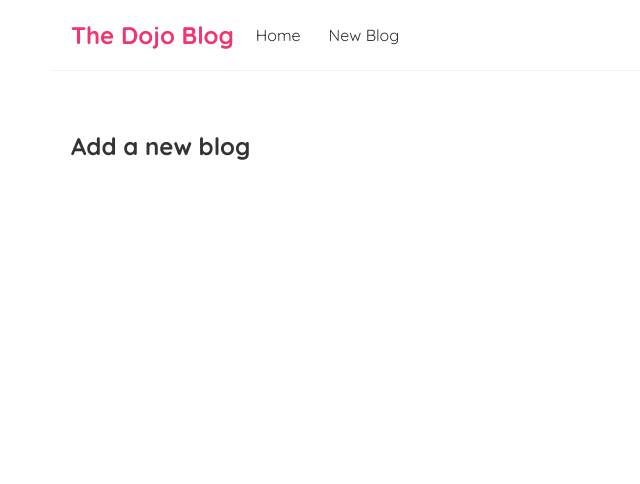
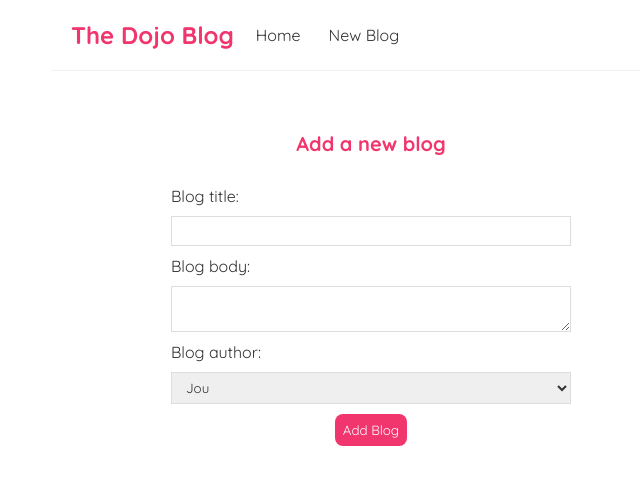
Before and after one commit to Aybak3k/reactjs-simple-blog, a React (Create React App) app: page /create in a window 1280 px wide. Shown: the top 484 px of the page, without its empty margins (269-909 px from the left). Built offline with nearby package versions, Linux system fonts and the light colour scheme.

Commit message:
idk a proper msg dammit!

```diff
--- a/src/App.js
+++ b/src/App.js
@@ -37,3 +37,5 @@ export default App;
 // - delete node_modules and package-lock
 // - npm install
 // - _then_ npm start
+
+// npx json-server --watch data/db.json --port 5000
--- a/src/Create.js
+++ b/src/Create.js
@@ -1,7 +1,38 @@
+import { useState } from "react";
+
+
 const Create = () => {
+    const [title, setTitle] = useState('')
+    const [body, setBody] = useState('')
+    const [author, setAuthor] = useState('jou')
+
     return (
         <div className="create">
             <h2>Add a new blog</h2>
+            <form>
+                <label>Blog title:</label>
+                <input
+                    type="text"
+                    required
+                    value={title}
+                    onChange={e => setTitle(e.target.value)}
+                />
+                <label>Blog body:</label>
+                <textarea
+                    required
+                    value={body}
+                    onChange={e => setTitle(e.target.value)}
+                ></textarea>
+                <label>Blog author:</label>
+                <select
+                    value={author}
+                    onChange={e => setTitle(e.target.value)}
+                >
+                    <option value="jou">Jou</option>
+                    <option value="gax">Gax</option>
+                </select>
+                <button>Add Blog</button>
+            </form>
         </div>
      );
 }
--- a/src/index.css
+++ b/src/index.css
@@ -119,3 +119,65 @@
   border-radius: 8px;
   cursor: pointer;
 } */
+
+/* create new blog form */
+
+.create {
+
+  max-width: 400px;
+
+  margin: 0 auto;
+
+  text-align: center;
+
+}
+
+.create label {
+
+  text-align: left;
+
+  display: block;
+
+}
+
+.create h2 {
+
+  font-size: 20px;
+
+  color: #f1356d;
+
+  margin-bottom: 30px;
+
+}
+
+.create input, .create textarea, .create select {
+
+  width: 100%;
+
+  padding: 6px 10px;
+
+  margin: 10px 0;
+
+  border: 1px solid #ddd;
+
+  box-sizing: border-box;
+
+  display: block;
+
+}
+
+.create button {
+
+  background: #f1356d;
+
+  color: #fff;
+
+  border: 0;
+
+  padding: 8px;
+
+  border-radius: 8px;
+
+  cursor: pointer;
+
+}
```
